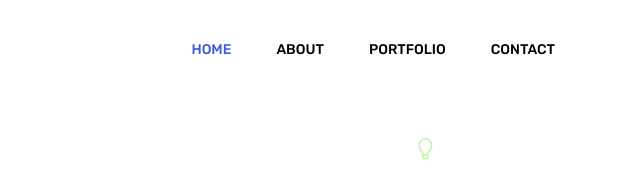
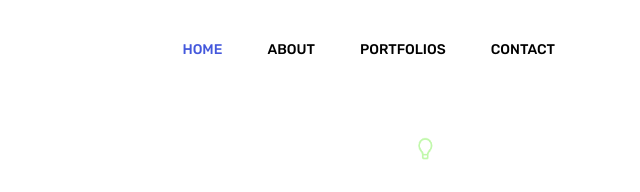
Before and after one commit to bachtiarfr/bachtiarfr.github.io, a plain HTML site: page index.html in a window 1280 px wide. Shown: the top 192 px of the page, 640-1280 px from the left. Drawn offline with Linux system fonts and the light colour scheme; some packages are replaced by stand-ins of ours.

Commit message:
index fixed

```diff
--- a/index.html
+++ b/index.html
@@ -39,7 +39,7 @@
 						<ul class="nav navbar-nav menu_nav justify-content-end">
 							<li class="nav-item active"><a class="nav-link" href="index.html">Home</a></li>
 							<li class="nav-item"><a class="nav-link" href="about.html">About</a></li>
-							<li class="nav-item"><a class="nav-link" href="portfolio-details.html">Portfolio</a></li>
+							<li class="nav-item"><a class="nav-link" href="portfolio-details.html">Portfolios</a></li>
 							<li class="nav-item"><a class="nav-link" href="contact.html">Contact</a></li>
 						</ul>
 					</div>
@@ -490,10 +490,11 @@
 			<div class="row footer_bottom justify-content-center">
 				<p class="col-lg-8 col-sm-12 footer-text">
 					<!-- Link back to Colorlib can't be removed. Template is licensed under CC BY 3.0. -->
-					Copyright &copy;<script>
+					Copyright &copy;
+					<script>
 						document.write(new Date().getFullYear());
-					</script> All rights reserved | This template is made with <i class="fa fa-heart-o"
-						aria-hidden="true"></i> by <a href="https://colorlib.com" target="_blank">Colorlib</a>
+					</script> All rights reserved | This template is made with <i class="fa fa-heart-o" aria-hidden="true"></i> by <a
+						href="https://colorlib.com" target="_blank">Colorlib</a>
 					<!-- Link back to Colorlib can't be removed. Template is licensed under CC BY 3.0. -->
 				</p>
 			</div>
```
